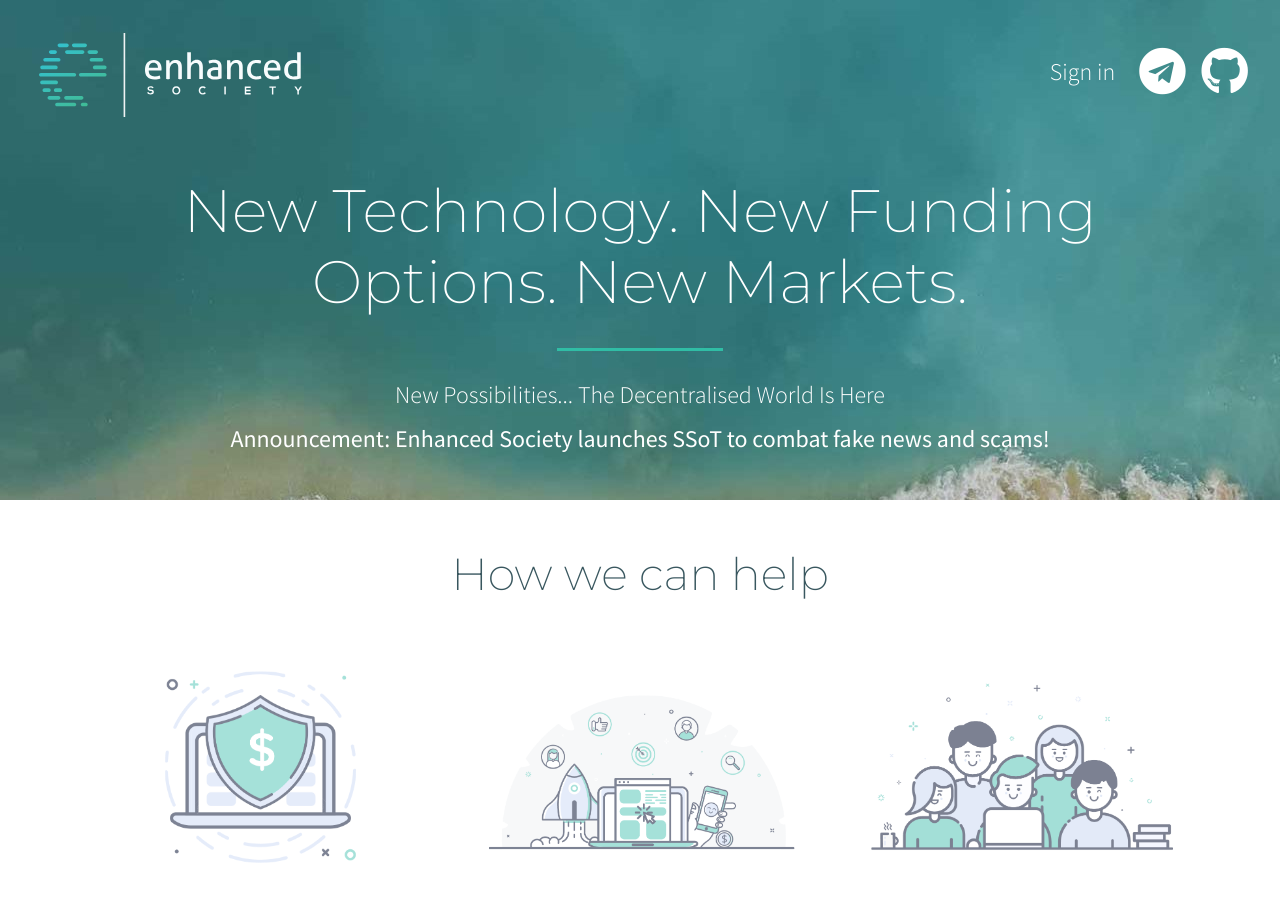
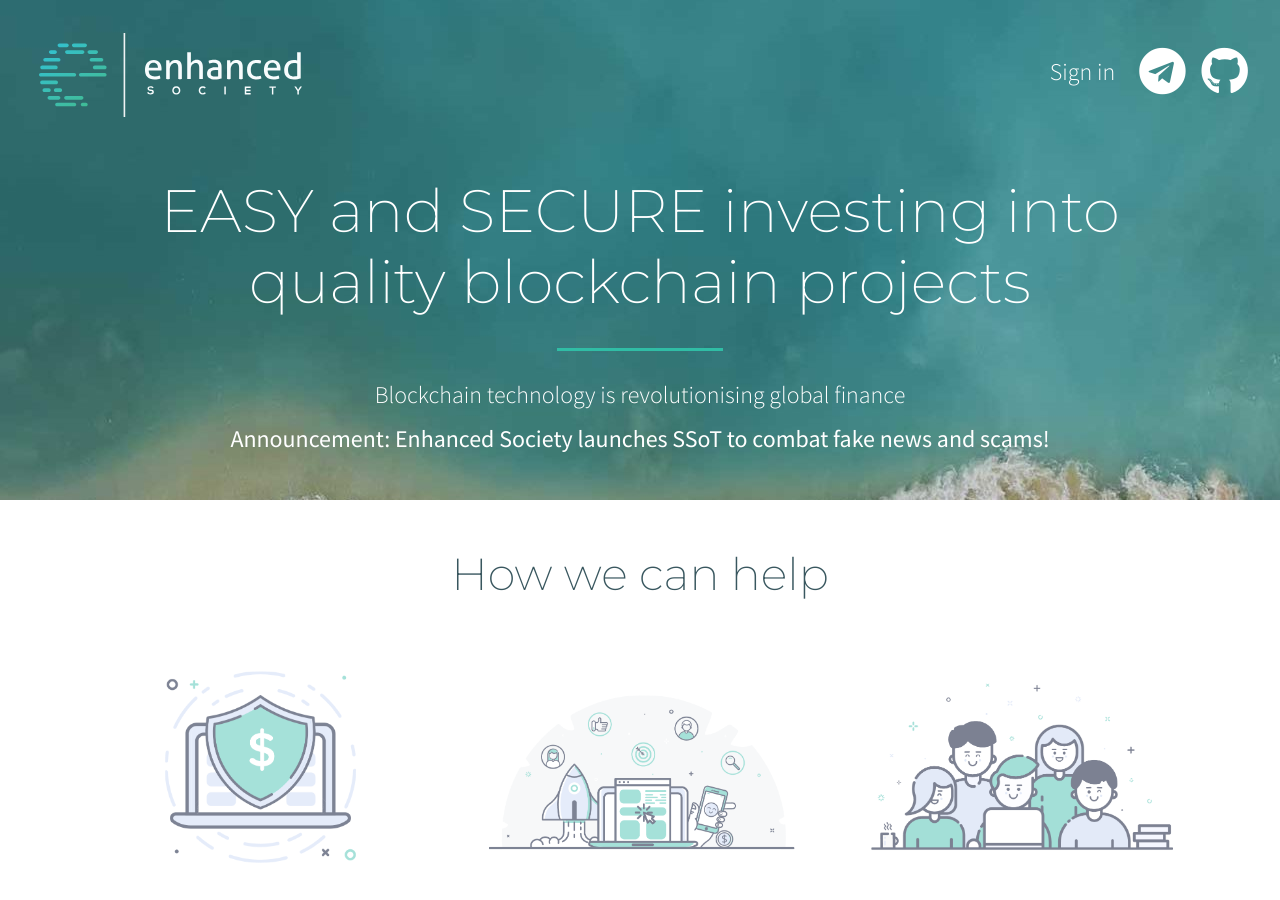
Before and after one commit to enhancedsociety/old-website, a Jekyll site: the page built from index.html, in a window 1280 px wide and 900 px high. Built offline with Jekyll 4.4.1, drawn with Linux system fonts in a browser that asks for light colours; nearby versions of some CDN libraries; a script that is not in the unit is left out.

Commit message:
Update index.html

```diff
--- a/index.html
+++ b/index.html
@@ -4,8 +4,8 @@ title: Enhanced Society
 header_image: home-banner.jpg
 header_height: 500
 header_cover: false
-header_title: New Technology. New Funding Options. New Markets.
-header_excerpt: New Possibilities... The Decentralised World Is Here
+header_title: EASY and SECURE investing into quality blockchain projects
+header_excerpt: Blockchain technology is revolutionising global finance
 ---
 <div class="container text-center">
 	<h2 class="my-5">How we can help</h2>
```
